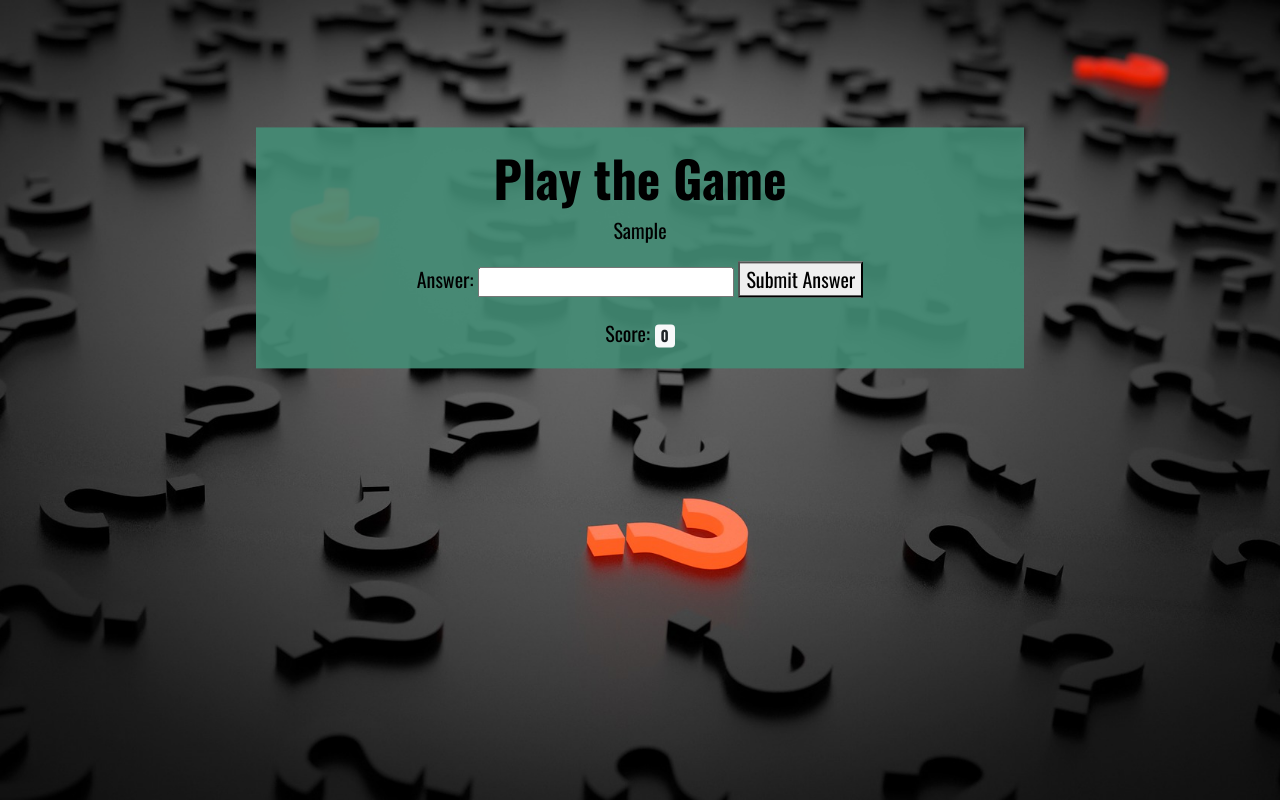
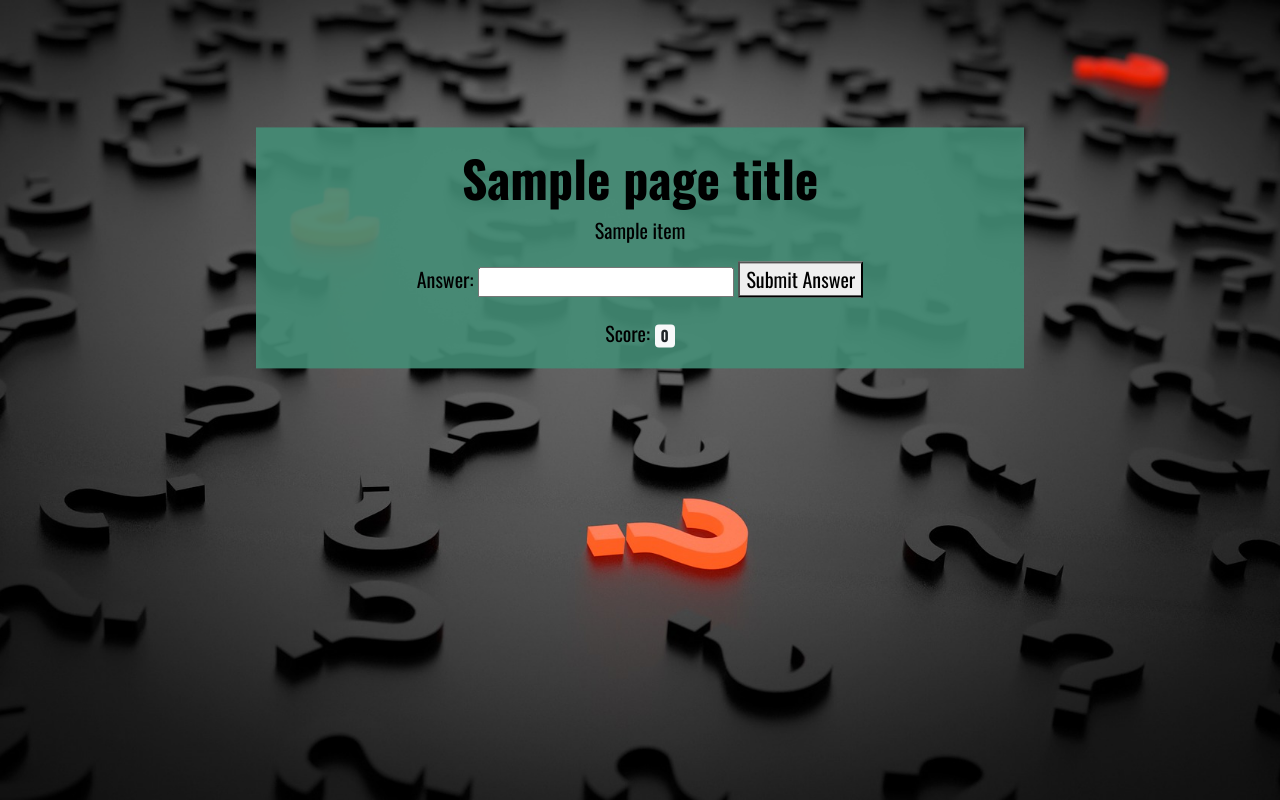
Before and after one commit to joanms/riddle-game, a Flask app: template templates/play.html in a window 1280 px wide. Shown: the part 128-928 px from the top of the page. Run offline with Flask 2, Linux system fonts and the light colour scheme; the template is opened without the code that fills it: most values are stand-ins (such as "Sample title", 1, 10 or a date in 2020); some libraries are stand-ins or nearby versions.

Commit message:
Added page title arguments for HTML files and passed JSON data to play.html

```diff
--- a/run.py
+++ b/run.py
@@ -12,21 +12,21 @@ def index():
         if username not in open("data/users.txt").read():
             with open("data/users.txt", "a") as user_list:
                 user_list.writelines(username +"\n")
-            return render_template("play.html")
+            data = []
+            with open("data/riddles.json", "r") as json_file:
+                data = json.load(json_file)
+                return render_template("play.html", page_title="Play the Game!", riddles=data)
         else:
             flash("That username is already taken. Please try another one.")
-    return render_template("index.html")
+    return render_template("index.html", page_title="Please select a username:")
 
 @app.route('/play', methods=["GET", "POST"])
 def play():
-    json_data = []
-    with open("riddles.json", "r") as json_file:
-        json_data = json.load(json_file)
-    return render_template("play.html", riddles=json_data)
+    return render_template("play.html")
 
 @app.route('/leaderboard')
 def leaderboard():
-    return render_template("leaderboard.html")
+    return render_template("leaderboard.html", page_title="Leaderboard")
 
 
 if __name__ == '__main__':
--- a/templates/index.html
+++ b/templates/index.html
@@ -1,7 +1,7 @@
 {% extends 'base.html' %} {% block content %}
 <div class="main-content">
     <div class="text-box">
-        <h2>Please enter your username:</h2>
+        <h2>{{ page_title }}</h2>
         <p>This will be used to rank the top scores in a leaderboard.</p>
         {% with messages = get_flashed_messages() %} {% if messages %}
             {% for message in messages %}
--- a/templates/leaderboard.html
+++ b/templates/leaderboard.html
@@ -1,7 +1,7 @@
 {% extends 'base.html' %} {% block content %}
 <div class="main-content">
     <div class="text-box">
-        <h2>Leaderboard</h2>
+        <h2>{{ page_title }}</h2>
     </div>
 </div>
 {% endblock %}
--- a/templates/play.html
+++ b/templates/play.html
@@ -2,8 +2,10 @@
 {% block content %}
 <div class="main-content">
     <div class="text-box">
-        <h2>Play the Game</h2>
-        <p>{{ json_data }}</p>
+        <h2>{{ page_title }}</h2>
+        {% for item in riddles %}
+        <p>{{ item.question }}</p>
+        {% endfor %}
         <form method="POST">
             <label for="answer" class="form-label">Answer:</label>
             <input type="text" id="username" name="username">
```
